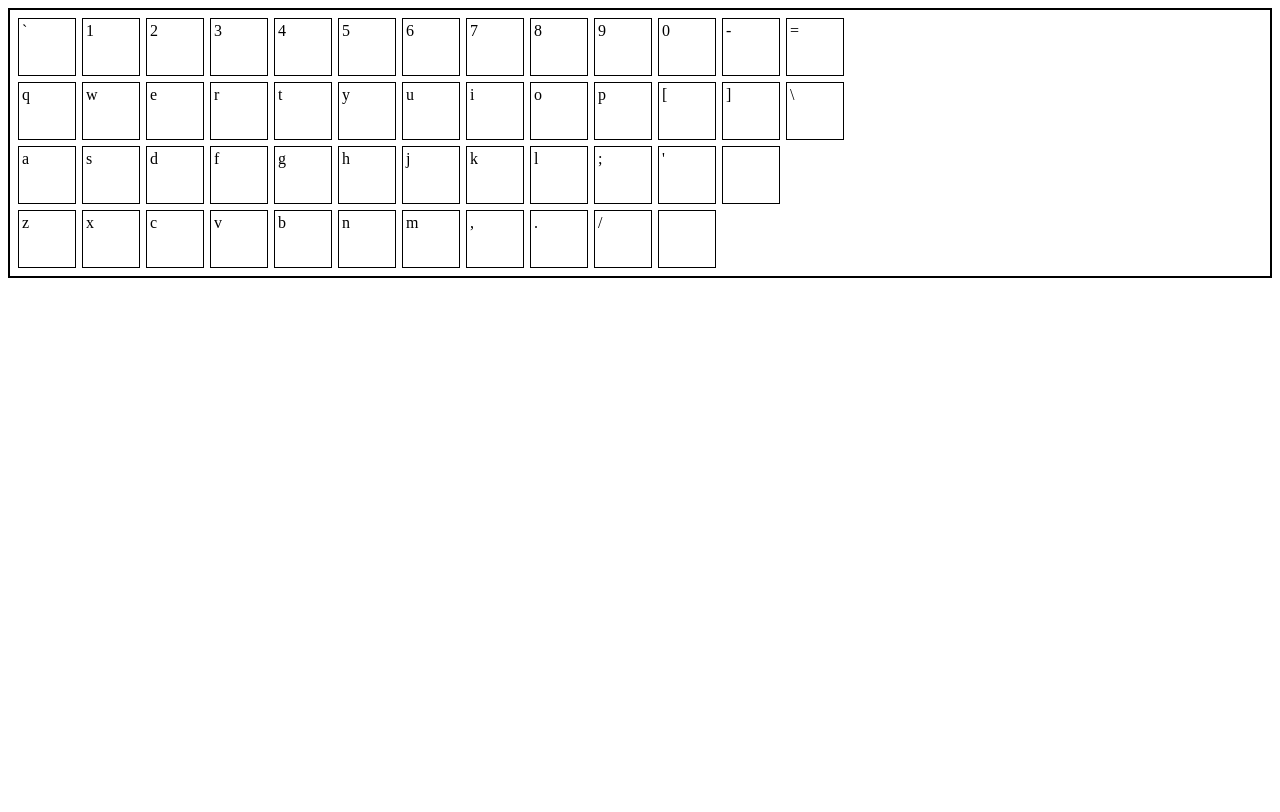
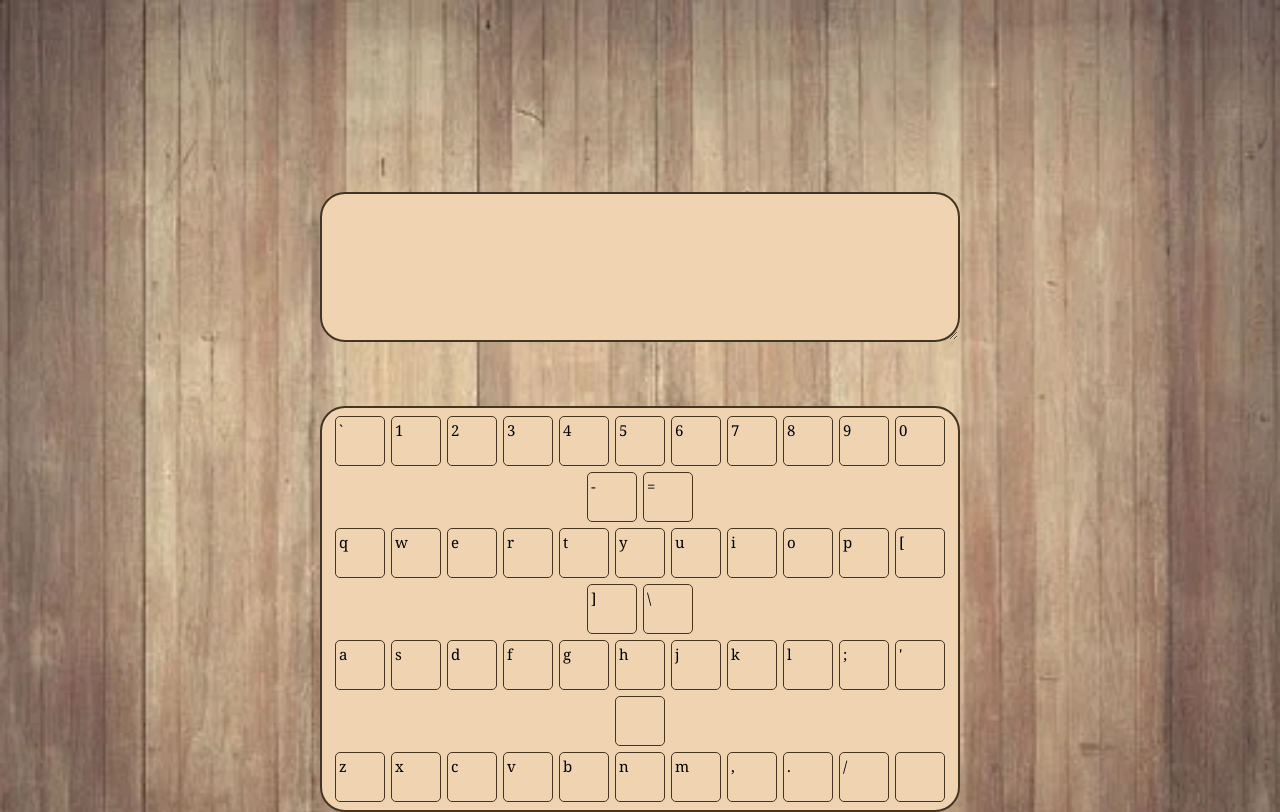
Before and after one commit to tanyalev06/Keyboard, a plain HTML site: page index.html in a window 1280 px wide. Drawn offline with Linux system fonts and the light colour scheme.

Commit message:
feat: add backgrownd and textarea

```diff
--- a/index.js
+++ b/index.js
@@ -1,6 +1,13 @@
 alert("Всем привет! Проверьте, пожалуйста, мою работу 12.05 после 18.00");
-let container = document.createElement("div");
-document.body.append(container);
+let area = document.createElement("textarea");
+document.body.append(area);
+area.id = 'area';
+let div_cofee = document.createElement("div");
+document.body.append(div_cofee);
+div_cofee.id = 'div_cofee';
+// let container = document.createElement("div");
+// document.body.append(container);
+// container.id = 'container';
 let keyboard = document.createElement("div");
 document.body.append(keyboard);
 keyboard.id = 'keyboard';
--- a/style.css
+++ b/style.css
@@ -1,7 +1,55 @@
+* {
+    box-sizing: border-box;
+}
+
+html {
+    font-size: 10px;
+    scroll-behavior: smooth;
+    max-width:100%;
+    min-height:100%;
+    overflow: hidden;
+}
+
+body {
+    /* background-color: rgb(249, 245, 239); */
+    /* background: linear-gradient(to top left, rgb(247, 229, 203), rgb(249, 245, 239), rgb(251, 241, 231)); */
+    background-image: url(/Keyboard/wood-1853403__340.webp);
+    background-size: 100%;
+    font-size: 1.5rem;
+    font-family: 'Georgia';
+    font-style: normal;
+    font-weight: 400;
+    margin: 0 auto;
+    max-width: 100%;
+    min-height: 100%;
+}
+
+#area {
+    background-color: rgb(240, 212, 178);
+    display: flex;
+    justify-content: center;
+    flex-wrap: wrap;
+    margin: 0 auto;
+    margin-top: 15%;
+    border: 2px solid rgb(67, 53, 35);
+    border-radius: 25px;
+    padding: 5px;
+    width: 50%;
+    height: 150px;
+    /* background:transparent; */
+}
+
 #keyboard {
-    display: block;
-    border: 2px solid black;
+    background-color: rgb(240, 212, 178);
+    display: flex;
+    justify-content: center;
+    flex-wrap: wrap;
+    margin: 0 auto;
+    margin-top: 5%;
+    border: 2px solid rgb(67, 53, 35);
+    border-radius: 25px;
     padding: 5px;
+    max-width: 50%;
 }
 
 #keyboard::after {
@@ -13,7 +61,8 @@
 .k-key {
     width: 50px;
     height: 50px;
-    border: 1px solid black;
+    border: 1px solid rgb(67, 53, 35);
+    border-radius: 5px;
     margin: 3px;
     padding: 3px;
     float: left;
@@ -26,5 +75,5 @@
 }
 
 .active {
-    background: orange;
+    background: rgb(222, 199, 171);
 }
```
Also changed, not shown: coffee.jpg (added), images.jpg (added), images1.jpg (added), images2.jpg (added), images3.jpg (added), wood-1853403__340.webp (added).
